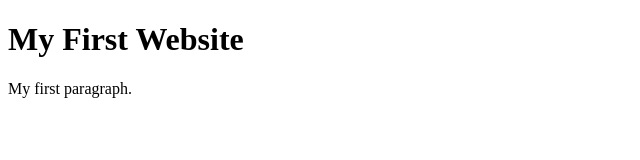
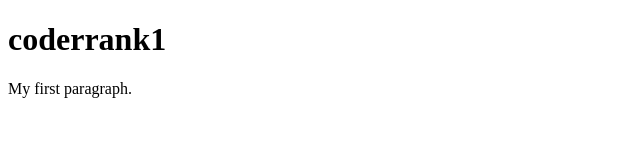
Before and after one commit to evelynwanoi/codersrank1, a website: page index.html in a window 1280 px wide. Shown: the whole page, without its empty margins (0-640 px from the left). Drawn offline with Linux system fonts and the light colour scheme.

Commit message:
1 file modified

```diff
--- a/index.html
+++ b/index.html
@@ -1,11 +1,12 @@
 <!DOCTYPE html>
 <html>
   <head>
-    <title>Page Title</title>
+    <meta charset="utf-8">
+    <title>coderrank1</title>
   </head>
   <body>
 
-    <h1>My First Website</h1>
+    <h1>coderrank1</h1>
     <p>My first paragraph.</p>
 
   </body>
```
